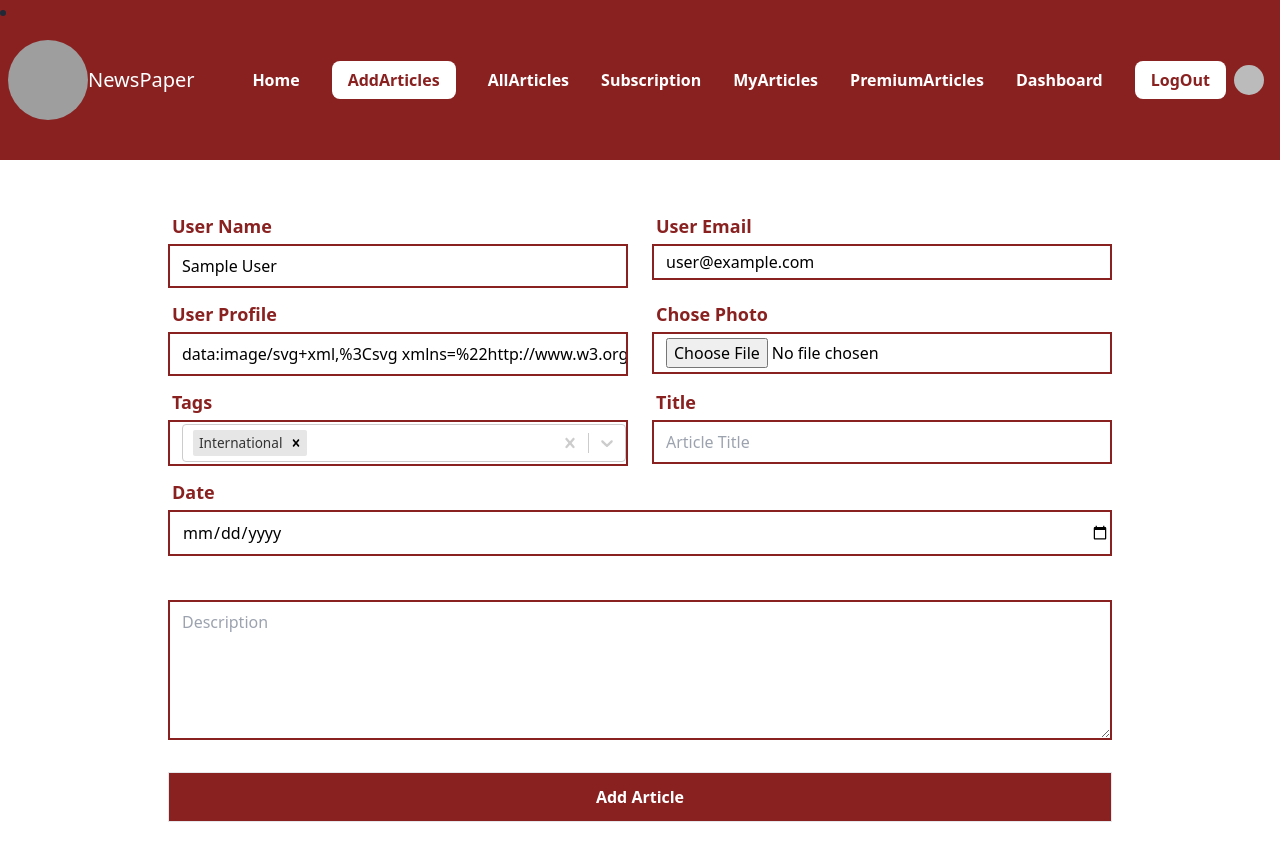
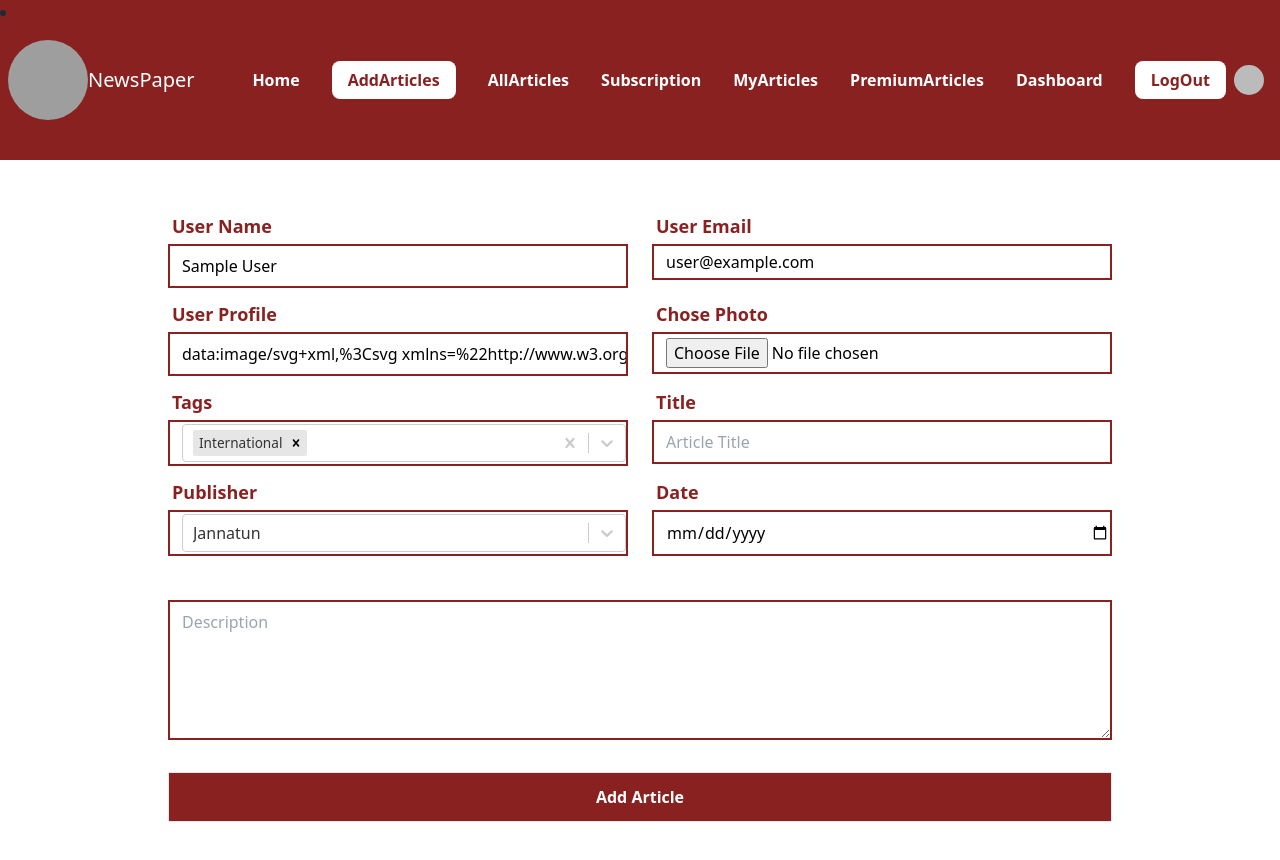
Before and after one commit to MeghlaKhatun/newspaper-fullstack-website-client, a React (Vite) app: page /addArticles in a window 1280 px wide. Built offline with nearby package versions, Linux system fonts and the light colour scheme; no server answers; sample sign-in values are in the browser's storage; grey boxes are pictures that could not be loaded.

Commit message:
added a some problem solution

```diff
--- a/src/Pages/AddArticles/AddArticles.jsx
+++ b/src/Pages/AddArticles/AddArticles.jsx
@@ -2,7 +2,7 @@ import Swal from "sweetalert2";
 import useAxiosPublic from "../../hooks/axiosPublic";
 import Navbar from "../Navbar/Navbar";
 import Select from 'react-select';
-import { useContext } from "react";
+import { useContext} from "react";
 import { AuthContext } from "../../Provider/AuthProvider";
 
 const image_hosting_key = import.meta.env.VITE_IMAGE_HOSTING_KEY
@@ -13,7 +13,12 @@ const AddArticles = () => {
 
     const { user} = useContext(AuthContext);
 
-    console.log(user?.displayName)
+    const publisher = [
+        { value: 'meghla', label: 'Meghla' },
+        { value: 'mannatun', label: 'Jannatun' },
+        { value: 'mawya', label: 'Mawya' },
+        { value: 'parvin', label: 'Parvin' },
+    ]
 
     const options = [
         { value: 'politics', label: 'Politics' },
@@ -32,15 +37,17 @@ const AddArticles = () => {
     const handleAddArticles = async (e) => {
         e.preventDefault();
         const form = e.target;
-        const name = form.name.value;
-        const file = e.target.file.files[0];
-        const tag = form.article.value;
+        const authorName = form.authorName.value;
+        const authorEmail = form.authorEmail.value;
+        const authorProfile=form.authorProfile.value;
+        const file = form.file.files[0];
+        const tag = form.tag.value;
         const title = form.title.value;
-        const authorName = form.authorName.value;
-        const authorEmail = form.authorEmail.value
+        const publisher = form.publisher.value;
+        const date = form.date.value;
         const description = form.description.value;
 
-        console.log(name, authorName, authorEmail, tag, file, title, description);
+        console.log( authorName, authorEmail, tag,  title, description,authorProfile,publisher,date);
 
 
         const imageFile = { image: file }
@@ -50,8 +57,10 @@ const AddArticles = () => {
             }
         })
 
+        console.log(res.data.data.display_url)
+
         const image = res.data.data.display_url
-        const addArticle = { name, tag, image, title, description }
+        const addArticle = {  image,authorName, authorEmail, tag,  title, description,authorProfile,publisher,date }
         // Post data
         fetch("http://localhost:5000/articles", {
             method: "POST",
@@ -84,7 +93,7 @@ const AddArticles = () => {
 
                      <form onSubmit={handleAddArticles} className=" w-full py-10 px-10 ">
 
-                            {/*Publisher name and image */}
+                            {/*User name and email */}
                             <div className="md:flex gap-6 w-full">
                                 <div className="form-control pt-2 flex-1">
                                     <label className="label">
@@ -103,7 +112,7 @@ const AddArticles = () => {
                             </div>
 
 
-                            {/*Publisher name and image */}
+                            {/*Publisher profile and photo */}
                             <div className="md:flex gap-6 w-full">
                                 <div className="form-control pt-2 flex-1">
                                     <label className="label">
@@ -132,7 +141,7 @@ const AddArticles = () => {
                                         required
                                         defaultValue={[options[1]]}
                                         isMulti
-                                        name="article"
+                                        name="tag"
                                         options={options}
                                         className="basic-multi-select  border-2 pl-3 py-[2px] h-full w-full outline-none focus:outline-none focus:ring-0 border-[#8a2121] text-black"
                                         classNamePrefix="select"
@@ -148,13 +157,30 @@ const AddArticles = () => {
 
                             </div>
 
-                            {/* date */}
-                            <div className="form-control pt-2 ">
+                            {/*publisher and date */}
+                            <div className="md:flex gap-6 w-full">
+                                <div className="form-control pt-2 flex-1 border-none outline-none">
+                                    <label className="label">
+                                        <span className="label-text font-semibold text-[#8a2121] text-[16px] md:text-[18px]">Publisher</span>
+                                    </label>
+                                    <Select
+                                        required
+                                        defaultValue={[publisher[1]]}
+                                        name="publisher"
+                                        options={publisher}
+                                        className="basic-multi-select  border-2 pl-3 py-[2px] h-full w-full outline-none focus:outline-none focus:ring-0 border-[#8a2121] text-black"
+                                        classNamePrefix="select"
+                                    />
+                                </div>
+
+                                <div className="form-control pt-2 flex-1">
                                     <label className="label">
                                         <span className="label-text font-semibold text-[#8a2121] text-[16px] md:text-[18px]">Date</span>
                                     </label>
-                                    <input type="date" name="title" className=" border-2 pl-3 py-2 input-bordered outline-none border-[#8a2121] text-black" placeholder="Article Title" required />
+                                    <input type="date" name="date" className=" border-2 pl-3 py-2 input-bordered outline-none border-[#8a2121] text-black" placeholder="Article Title" required />
                                 </div>
+
+                            </div>
 
 
                             {/* description */}
@@ -172,10 +198,6 @@ const AddArticles = () => {
 
                         </form>
 
-
-
-
-
                 </div>
             </div>
 
```
